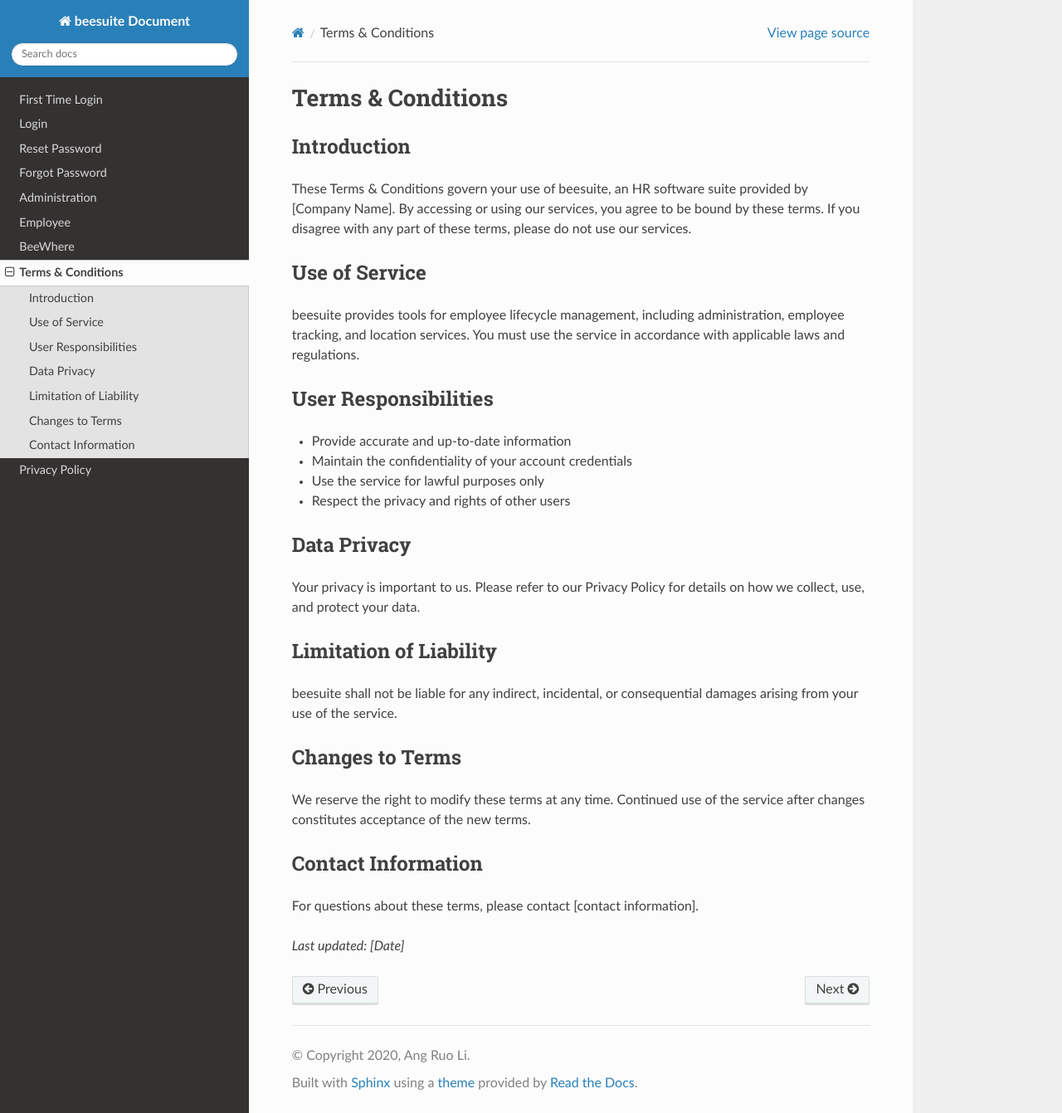
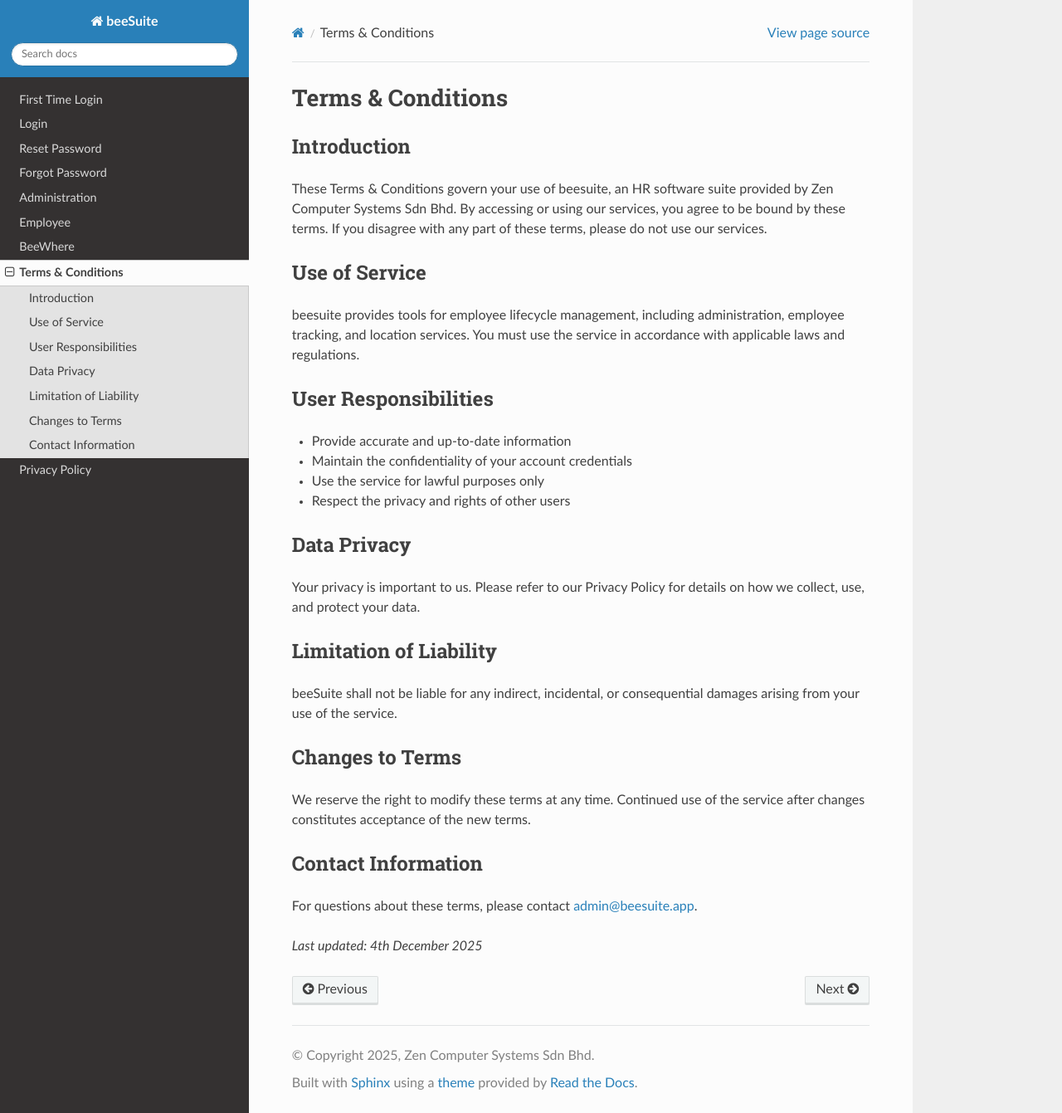
Before and after one commit to zencomputersystems/beesuiteDocs, a Sphinx documentation site: the page built from docs/source/terms_and_conditions.rst, in a window 1280 px wide and 1341 px high. Shown: the whole window at 83% size. Built offline with Sphinx 7.4.7 and the Read the Docs theme 3.1.0, drawn with Linux system fonts in a browser that asks for light colours.

```diff
--- a/docs/source/conf.py
+++ b/docs/source/conf.py
@@ -17,12 +17,12 @@
 
 # -- Project information -----------------------------------------------------
 
-project = 'beesuite Document'
-copyright = '2020, Ang Ruo Li'
-author = 'Ang Ruo Li'
+project = 'beeSuite'
+copyright = '2025, Zen Computer Systems Sdn Bhd'
+author = 'Ang Ruo Li, Khairulnizam Hasan'
 
 # The full version, including alpha/beta/rc tags
-release = '0.1'
+release = '1.0RC1'
 
 
 # -- General configuration ---------------------------------------------------
--- a/docs/source/privacy_policy.rst
+++ b/docs/source/privacy_policy.rst
@@ -67,4 +67,4 @@ Contact Us
 
 For privacy-related questions, please contact admin@beesuite.app.
 
-*Last updated: [Date]*
+*Last updated: 4th December 2025*
--- a/docs/source/terms_and_conditions.rst
+++ b/docs/source/terms_and_conditions.rst
@@ -7,7 +7,7 @@ Terms & Conditions
 Introduction
 ============
 
-These Terms & Conditions govern your use of beesuite, an HR software suite provided by [Company Name]. By accessing or using our services, you agree to be bound by these terms. If you disagree with any part of these terms, please do not use our services.
+These Terms & Conditions govern your use of beesuite, an HR software suite provided by Zen Computer Systems Sdn Bhd. By accessing or using our services, you agree to be bound by these terms. If you disagree with any part of these terms, please do not use our services.
 
 Use of Service
 ==============
@@ -30,7 +30,7 @@ Your privacy is important to us. Please refer to our Privacy Policy for details
 Limitation of Liability
 =======================
 
-beesuite shall not be liable for any indirect, incidental, or consequential damages arising from your use of the service.
+beeSuite shall not be liable for any indirect, incidental, or consequential damages arising from your use of the service.
 
 Changes to Terms
 ================
@@ -40,6 +40,6 @@ We reserve the right to modify these terms at any time. Continued use of the ser
 Contact Information
 ===================
 
-For questions about these terms, please contact [contact information].
+For questions about these terms, please contact admin@beesuite.app.
 
-*Last updated: [Date]*
+*Last updated: 4th December 2025*
```
Also changed, not shown: README.md (+2 -2 lines).
